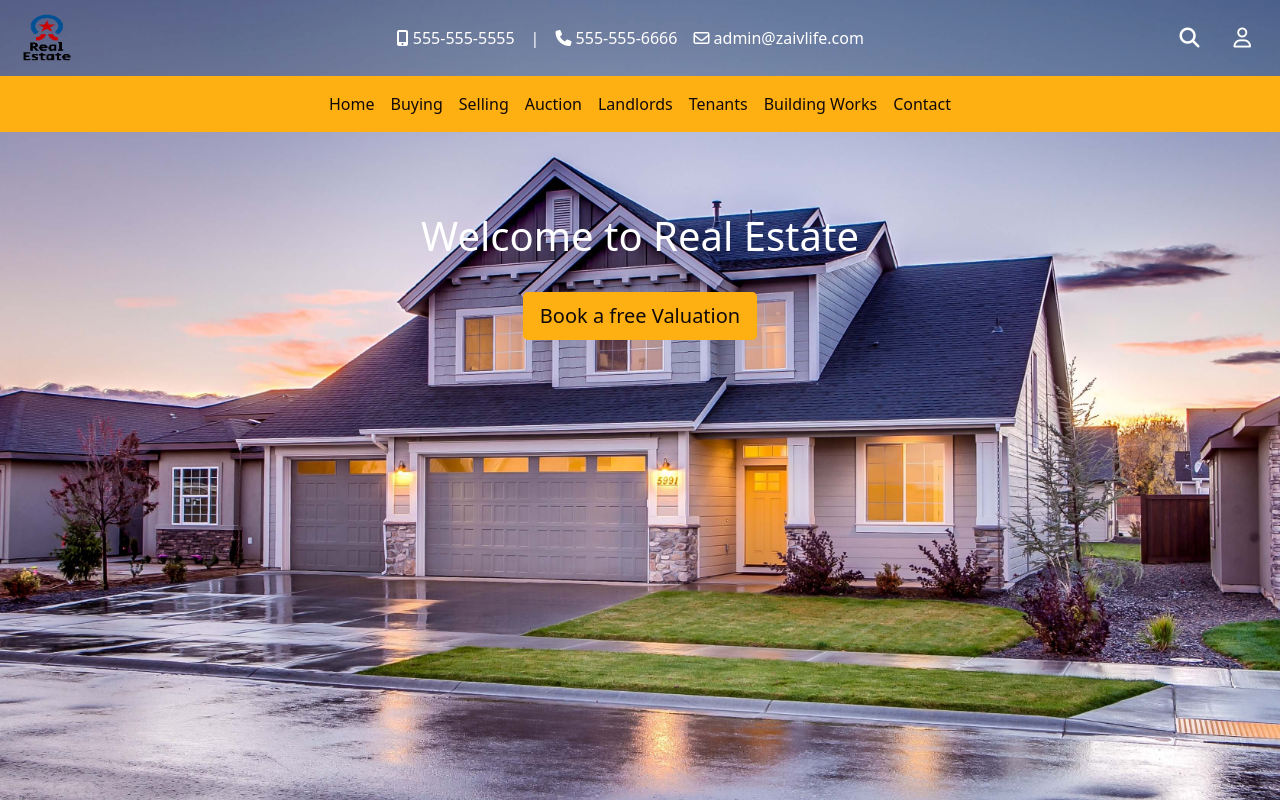
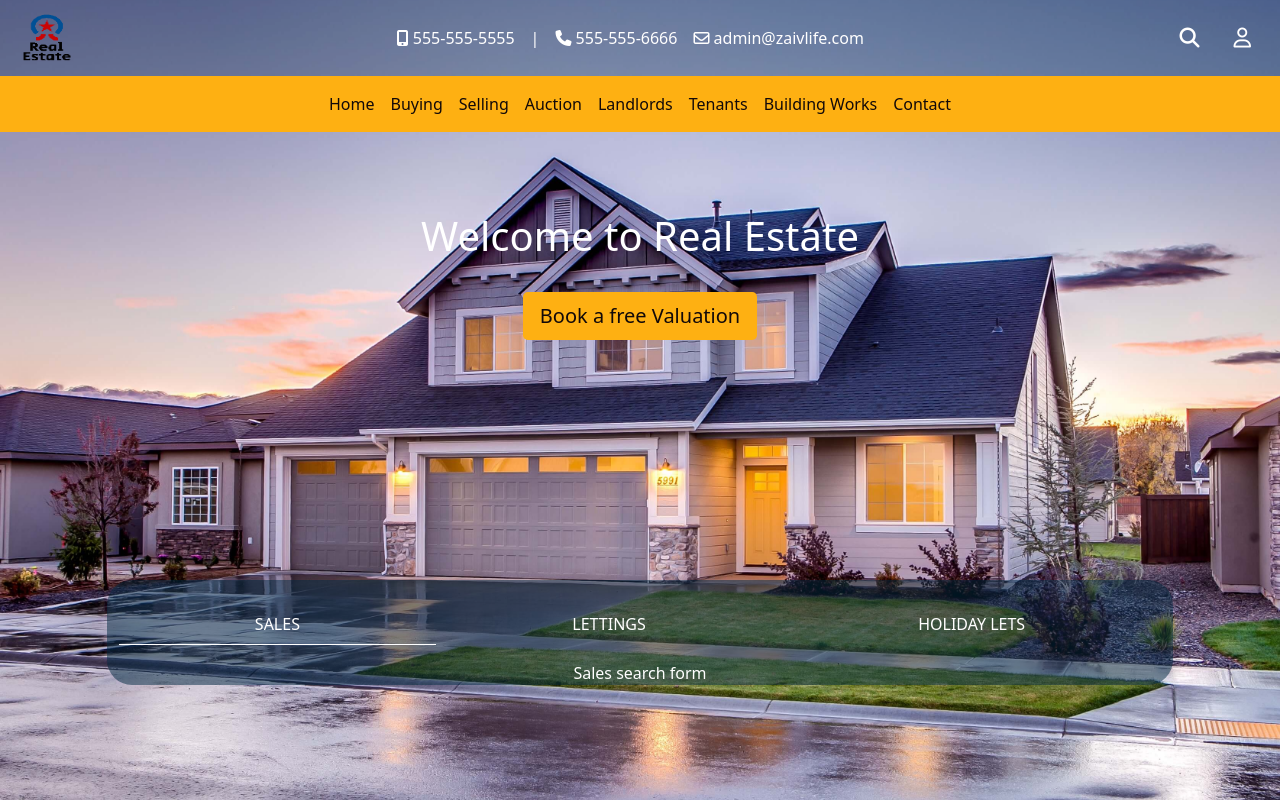
Before and after one commit to lseparatio/estate-agency-website, a Django app: page / in a window 1280 px wide. Run offline with Django 4.2, Linux system fonts and the light colour scheme; some libraries are stand-ins or nearby versions.

Commit message:
Added search form tabs for home page.

```diff
--- /dev/null
+++ b/home/static/home/css/home.css
@@ -0,0 +1,39 @@
+:root {
+    --primary-color-home: #feb012;
+    --nav-background-home: rgba(0, 40, 64, 0.15);
+    --primary-text-home: white;
+    --forms-shadow-home: rgba(0, 40, 64, 0.5);
+    --buttons-text-home: #120909;
+    --total-transparent-home : rgba(0, 0, 0, 0);
+}
+
+.search-base {
+    margin-top: 30vh;
+    background-color: var(--forms-shadow-home);
+    border-radius: 25px;
+}
+
+.search-base p {
+color: var(--primary-text-home);
+}
+
+#pills-lettings-tab,
+#pills-sales-tab,
+#pills-holiday-lets-tab {
+    background-color: var(--total-transparent-home);
+    color: var(--primary-text-home);
+}
+
+#pills-lettings-tab:hover,
+#pills-sales-tab:hover,
+#pills-holiday-lets-tab:hover {
+    border-bottom: 1px solid var(--primary-text-home);
+    border-radius: 0px;
+}
+
+#pills-lettings-tab.active,
+#pills-sales-tab.active,
+#pills-holiday-lets-tab.active {
+    border-bottom: 1px solid var(--primary-text-home);
+    border-radius: 0px;
+}
--- a/home/templates/home/index.html
+++ b/home/templates/home/index.html
@@ -1,5 +1,9 @@
 {% extends "base.html" %}
 {% load static %}
+
+{% block extra_css %}
+<link rel="stylesheet" href="{% static 'home/css/home.css' %}">
+{% endblock %}
 
 {% block page_header %}
 <div class="">
@@ -20,4 +24,8 @@
         aria-label="Book a free Valuation" id="book-valuation">Book a free Valuation</button>
       </div>
 </div>
+
+<div>
+    {% include 'includes/base-search-form.html' %}
+</div>
 {% endblock%}
--- /dev/null
+++ b/templates/includes/base-search-form.html
@@ -0,0 +1,31 @@
+<div class="container col-md-10 pt-4 search-base">
+    <ul class="nav nav-pills nav-fill" role="tablist">
+        <li class="nav-item" role="presentation">
+            <button class="nav-link active" id="pills-sales-tab" data-bs-toggle="pill" data-bs-target="#pills-sales"
+                type="button" role="tab" aria-controls="pills-sales" aria-selected="true">SALES</button>
+        </li>
+        <li class="nav-item" role="presentation">
+            <button class="nav-link" id="pills-lettings-tab" data-bs-toggle="pill" data-bs-target="#pills-lettings"
+                type="button" role="tab" aria-controls="pills-lettings" aria-selected="false">LETTINGS</button>
+        </li>
+        <li class="nav-item" role="presentation">
+            <button class="nav-link" id="pills-holiday-lets-tab" data-bs-toggle="pill"
+                data-bs-target="#pills-holiday-lets" type="button" role="tab" aria-controls="pills-holiday-lets"
+                aria-selected="false">HOLIDAY LETS</button>
+        </li>
+    </ul>
+    <div class="tab-content">
+        <div class="tab-pane fade show active" id="pills-sales" role="tabpanel" aria-labelledby="pills-sales-tab">
+            <p class="center pt-3">Sales search form</p>
+
+        </div>
+        <div class="tab-pane fade" id="pills-lettings" role="tabpanel" aria-labelledby="pills-lettings-tab">
+            <p class="center pt-3">LETTINGS search form</p>
+
+        </div>
+        <div class="tab-pane fade" id="pills-holiday-lets" role="tabpanel" aria-labelledby="pills-holiday-lets-tab">
+            <p class="center pt-3">HOLIDAY LETS search form</p>
+
+        </div>
+    </div>
+</div>
```
